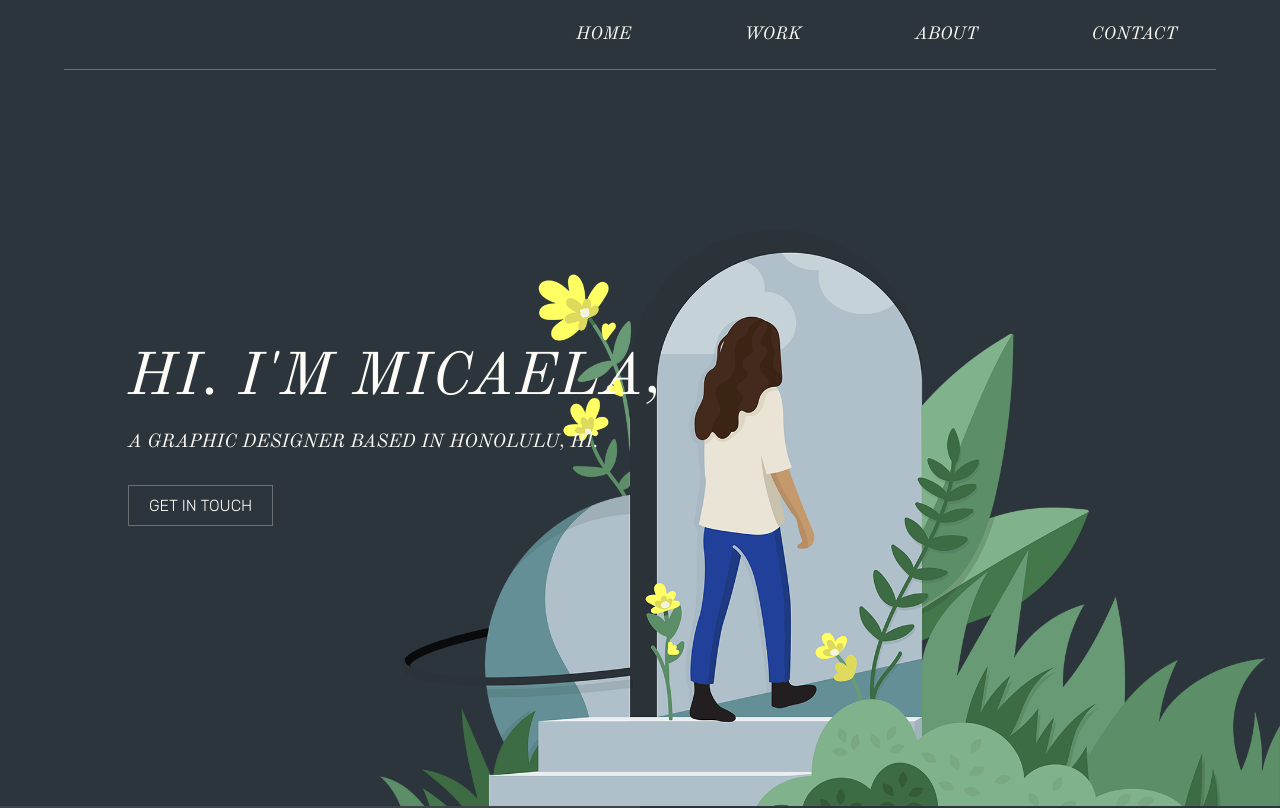
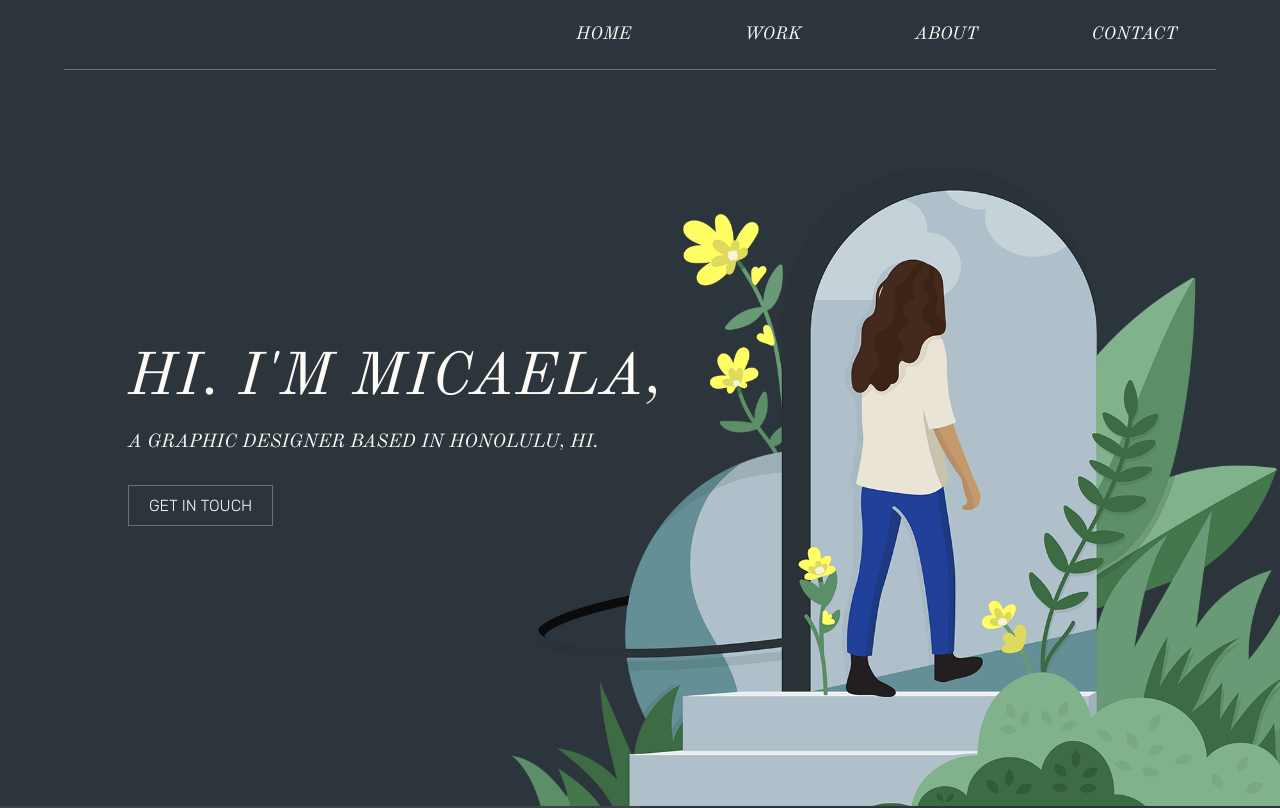
Before and after one commit to henryfradley/micaela-designs, a Next.js app: page / in a window 1280 px wide. Shown: the top 808 px of the page. Built offline with nearby package versions, Linux system fonts and the light colour scheme.

Commit message:
added scrolling buttons

```diff
--- a/components/About.jsx
+++ b/components/About.jsx
@@ -10,7 +10,7 @@ const About = () => {
 
 
   return (
-    <div class="about">
+    <div class="about" id="about">
       <div class="profileImage">
         <Image
           loader={myLoader}
--- a/components/Footer.jsx
+++ b/components/Footer.jsx
@@ -1,4 +1,14 @@
 const Footer = () => {
+
+  const scroll = (event) => {
+    const name = event.target.getAttribute('name');
+    const page = document.querySelector(`#${name}`)
+    if (name === 'projects') {
+      page.scrollIntoView({ behavior: 'smooth', block: 'start' })
+    } else {
+      page.scrollIntoView({ behavior: 'smooth', block: 'center' })
+    }
+  }
 
 
   return (
@@ -6,10 +16,10 @@ const Footer = () => {
       <h4>MICAELA ROBINSON</h4>
       <nav class="navbar">
         <ul>
-          <li>HOME</li>
-          <li>WORK</li>
-          <li>ABOUT</li>
-          <li>CONTACT</li>
+          <li class="pageLink" onClick={scroll} name="main">HOME</li>
+          <li class="pageLink" onClick={scroll} name="projects">WORK</li>
+          <li class="pageLink" onClick={scroll} name="about">ABOUT</li>
+          <li class="pageLink" onClick={scroll} name="contact">CONTACT</li>
         </ul>
       </nav>
     </div>
--- a/components/Main.jsx
+++ b/components/Main.jsx
@@ -4,7 +4,18 @@ import Image from 'next/image';
 
 
 
-const Main = function(props) {
+const Main = function() {
+
+  const scroll = (event) => {
+    const name = event.target.getAttribute('name');
+    const page = document.querySelector(`#${name}`)
+    if (name === 'projects') {
+      page.scrollIntoView({ behavior: 'smooth', block: 'start' })
+    } else {
+      page.scrollIntoView({ behavior: 'smooth', block: 'center' })
+    }
+  }
+
 
 
 
@@ -14,25 +25,19 @@ const Main = function(props) {
     <div className="main" id="main">
       <nav class="navbar">
         <ul>
-          <li>HOME</li>
-          <li>WORK</li>
-          <li>ABOUT</li>
-          <li>CONTACT</li>
+          <li class="pageLink" onClick={scroll} name="main">HOME</li>
+          <li class="pageLink" onClick={scroll} name="projects">WORK</li>
+          <li class="pageLink" onClick={scroll} name="about">ABOUT</li>
+          <li class="pageLink" onClick={scroll} name="contact">CONTACT</li>
         </ul>
       </nav>
       <div class="mainPage">
-      <div class="illustration">
-        <Image
-          src="/illustration.png"
-          layout="fill"
-          objectFit="contain"
-        />
-      </div>
       <div  class="mainText">
       <h1>HI. I'M MICAELA,</h1>
       <h3>A GRAPHIC DESIGNER BASED IN HONOLULU, HI.</h3>
       <div class="getInTouch"><p>GET IN TOUCH</p></div>
       </div>
+      <div class="illustration"></div>
 
 
       </div>
--- a/styles.css
+++ b/styles.css
@@ -63,42 +63,50 @@ h1 {
   width: 90%;
   justify-content: space-between;
   font-size: 1.1rem;
+  cursor: pointer;
+}
 
+.pageLink {
+  color: var(--offWhite);
+  transition: .3s ease-in-out;
+}
+
+.pageLink:hover {
+  color: var(--lightBlue);
+  transition: .3s ease-in-out;
 }
 
 
 .main {
   background-color: var(--mainColor);
   /* overflow: hidden; */
-  position: relative;
-  min-height: 800px;
   overflow: hidden;
 }
 
 .mainPage {
+  /* display: grid;
+  grid-template-columns: 45% 55%; */
   position: relative;
+  padding-bottom: 10vh;
 }
 
 .illustration {
+  width: 60vw;
+  bottom: 0;
+  right: 0;
+  height: 80vh;
+  background-image: url('./public/illustration.png');
+  background-size: cover;
   position: absolute;
-  margin-top: .5%;
-  width: 900px;
-  height: 900px;
-  right: 0;
-
 }
 
-.illustration img {
-  line-height: 0;
-  z-index: 0;
-}
 
 
 
 .mainText {
   position: relative;
   padding-left: 10vw;
-  padding-bottom: 35vh;
+  padding-bottom: 25vh;
   padding-top: 34vh;
   z-index: 9999;
 }
@@ -176,6 +184,7 @@ h1 {
  .skillBox {
    width: 100%;
    height: 12vh;
+   min-height: 80px;
    border: var(--line);
    display: grid;
    grid-template-columns: 30% 70%;
```
